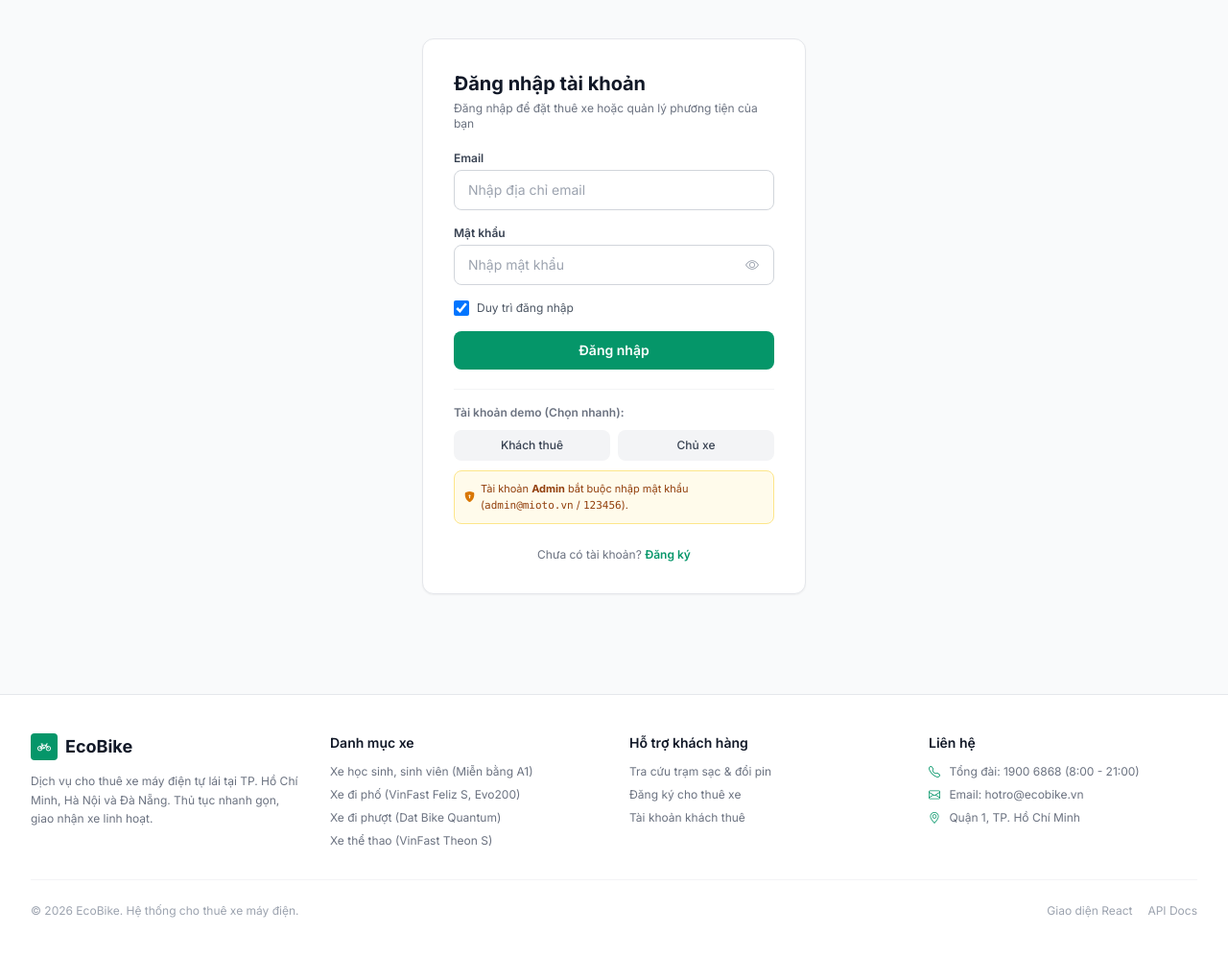
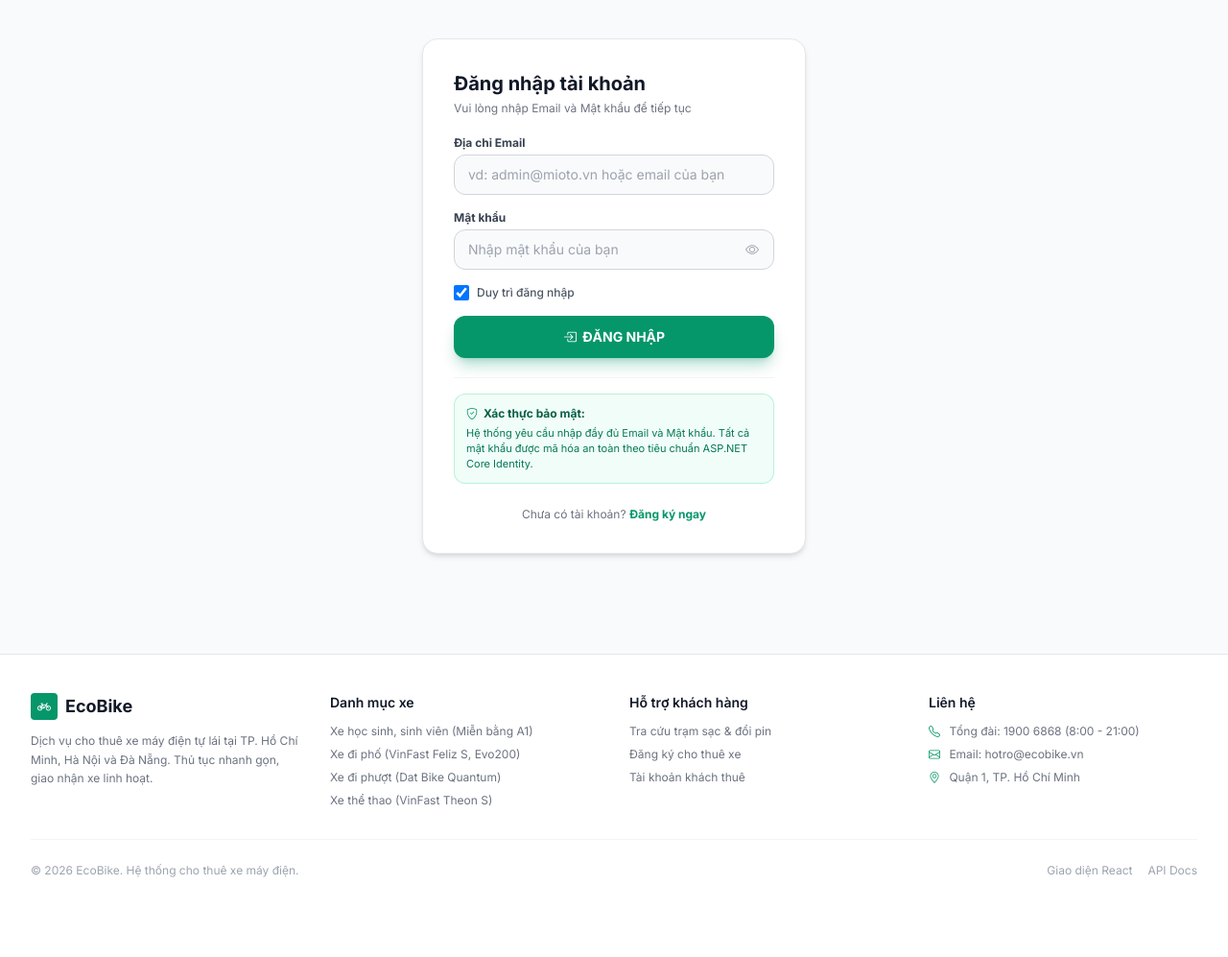
Before and after one commit to hnam1204/MiotoCarRental_VPS, an ASP.NET Core app: page /Account/Login in a window 1280 px wide. Shown: the part 65-1062 px from the top of the page at 96% size. After the commit the page ends 979 px from the top, so only its background shows below. Run offline with ASP.NET Core 8, Linux system fonts and the light colour scheme; some libraries are stand-ins or nearby versions.

Commit message:
feat(auth): bat buoc nhap email va mat khau dang nhap, loai bo hoan toan quick login

```diff
--- a/Pages/Account/Login.cshtml
+++ b/Pages/Account/Login.cshtml
@@ -5,28 +5,30 @@
 }
 
 <div class="max-w-md mx-auto px-4 sm:px-6 py-10">
-    <div class="bg-white rounded-xl p-6 sm:p-8 border border-gray-200 shadow-sm space-y-5">
+    <div class="bg-white rounded-2xl p-6 sm:p-8 border border-gray-200 shadow-md space-y-5">
         <div>
-            <h1 class="text-xl font-bold text-gray-900">Đăng nhập tài khoản</h1>
-            <p class="text-xs text-gray-500 mt-1">Đăng nhập để đặt thuê xe hoặc quản lý phương tiện của bạn</p>
+            <h1 class="text-xl font-black text-gray-900">Đăng nhập tài khoản</h1>
+            <p class="text-xs text-gray-500 mt-1">Vui lòng nhập Email và Mật khẩu để tiếp tục</p>
         </div>
 
         <form action="/Account/Login" method="post" id="loginForm" class="space-y-4">
             <input type="hidden" asp-for="ReturnUrl" />
-            <div asp-validation-summary="ModelOnly" class="p-3 bg-red-50 text-red-700 text-xs rounded-lg"></div>
+            <div asp-validation-summary="ModelOnly" class="p-3 bg-red-50 text-red-700 text-xs rounded-xl border border-red-200"></div>
 
             <div>
-                <label asp-for="Email" class="block text-xs font-semibold text-gray-700 mb-1">Email</label>
-                <input asp-for="Email" id="inputEmail" placeholder="Nhập địa chỉ email"
-                       class="w-full bg-white border border-gray-300 rounded-lg px-3.5 py-2.5 text-sm text-gray-800 focus:outline-none focus:border-emerald-600" />
+                <label asp-for="Email" class="block text-xs font-bold text-gray-700 mb-1">Địa chỉ Email</label>
+                <div class="relative">
+                    <input asp-for="Email" id="inputEmail" placeholder="vd: admin@mioto.vn hoặc email của bạn" required
+                           class="w-full bg-gray-50 border border-gray-300 rounded-xl px-3.5 py-2.5 text-sm text-gray-800 focus:outline-none focus:border-emerald-600 focus:bg-white transition" />
+                </div>
                 <span asp-validation-for="Email" class="text-xs text-red-500 mt-1 block"></span>
             </div>
 
             <div>
-                <label asp-for="Password" class="block text-xs font-semibold text-gray-700 mb-1">Mật khẩu</label>
+                <label asp-for="Password" class="block text-xs font-bold text-gray-700 mb-1">Mật khẩu</label>
                 <div class="relative">
-                    <input asp-for="Password" id="inputPassword" type="password" placeholder="Nhập mật khẩu"
-                           class="w-full bg-white border border-gray-300 rounded-lg pl-3.5 pr-10 py-2.5 text-sm text-gray-800 focus:outline-none focus:border-emerald-600" />
+                    <input asp-for="Password" id="inputPassword" type="password" placeholder="Nhập mật khẩu của bạn" required
+                           class="w-full bg-gray-50 border border-gray-300 rounded-xl pl-3.5 pr-10 py-2.5 text-sm text-gray-800 focus:outline-none focus:border-emerald-600 focus:bg-white transition" />
                     <button type="button" onclick="togglePasswordVisibility()"
                             class="absolute right-3 top-1/2 -translate-y-1/2 text-gray-400 hover:text-gray-600 p-1 text-sm">
                         <i id="passwordToggleIcon" class="bi bi-eye"></i>
@@ -37,44 +39,31 @@
 
             <div class="flex items-center justify-between">
                 <label class="flex items-center text-xs text-gray-600 cursor-pointer">
-                    <input asp-for="RememberMe" class="w-4 h-4 text-emerald-600 rounded border-gray-300" />
-                    <span class="ml-2">Duy trì đăng nhập</span>
+                    <input asp-for="RememberMe" class="w-4 h-4 text-emerald-600 rounded border-gray-300 focus:ring-emerald-500" />
+                    <span class="ml-2 font-medium">Duy trì đăng nhập</span>
                 </label>
             </div>
 
-            <button type="submit" class="w-full bg-emerald-600 hover:bg-emerald-700 text-white font-semibold py-2.5 px-4 rounded-lg transition text-sm">
-                Đăng nhập
+            <button type="submit" class="w-full bg-emerald-600 hover:bg-emerald-700 text-white font-black py-3 px-4 rounded-xl shadow-lg shadow-emerald-600/30 transition text-sm flex items-center justify-center gap-1.5">
+                <i class="bi bi-box-arrow-in-right"></i>
+                <span>ĐĂNG NHẬP</span>
             </button>
         </form>
 
-        <!-- Quick test accounts -->
-        <div class="pt-4 border-t border-gray-100 space-y-2.5">
-            <div class="text-xs font-semibold text-gray-500">Tài khoản demo (Chọn nhanh):</div>
-            <div class="grid grid-cols-2 gap-2">
-                <form action="/Account/QuickLogin" method="post">
-                    <input type="hidden" name="email" value="khachthue@gmail.com" />
-                    <input type="hidden" name="returnUrl" value="@Model.ReturnUrl" />
-                    <button type="submit" class="w-full py-2 px-2 rounded-lg bg-gray-100 hover:bg-gray-200 text-gray-700 text-xs font-medium transition">
-                        Khách thuê
-                    </button>
-                </form>
-                <form action="/Account/QuickLogin" method="post">
-                    <input type="hidden" name="email" value="chuxe@gmail.com" />
-                    <input type="hidden" name="returnUrl" value="@Model.ReturnUrl" />
-                    <button type="submit" class="w-full py-2 px-2 rounded-lg bg-gray-100 hover:bg-gray-200 text-gray-700 text-xs font-medium transition">
-                        Chủ xe
-                    </button>
-                </form>
-            </div>
-            <div class="p-2.5 bg-amber-50 border border-amber-200 rounded-lg text-[11px] text-amber-800 flex items-center gap-1.5">
-                <i class="bi bi-shield-lock-fill text-amber-600"></i>
-                <span>Tài khoản <b>Admin</b> bắt buộc nhập mật khẩu (<code>admin@mioto.vn</code> / <code>123456</code>).</span>
+        <div class="pt-4 border-t border-gray-100 space-y-2">
+            <div class="p-3 bg-emerald-50/70 border border-emerald-200/80 rounded-xl text-xs text-emerald-900 space-y-1">
+                <div class="font-bold flex items-center gap-1.5 text-emerald-800">
+                    <i class="bi bi-shield-check text-emerald-600"></i> Xác thực bảo mật:
+                </div>
+                <p class="text-[11px] text-emerald-700">
+                    Hệ thống yêu cầu nhập đầy đủ Email và Mật khẩu. Tất cả mật khẩu được mã hóa an toàn theo tiêu chuẩn ASP.NET Core Identity.
+                </p>
             </div>
         </div>
 
         <p class="text-center text-xs text-gray-500 pt-1">
             Chưa có tài khoản?
-            <a href="/Account/Register" class="font-semibold text-emerald-600 hover:underline">Đăng ký</a>
+            <a href="/Account/Register" class="font-bold text-emerald-600 hover:underline">Đăng ký ngay</a>
         </p>
     </div>
 </div>
--- a/Services/PasswordService.cs
+++ b/Services/PasswordService.cs
@@ -36,7 +36,9 @@ public sealed class PasswordService : IPasswordService
         // Existing coursework accounts used plaintext and two legacy demo formats.
         var legacyMatch = string.Equals(user.PasswordHash, password, StringComparison.Ordinal)
             || string.Equals(user.PasswordHash, $"{password}_hash_123", StringComparison.Ordinal)
-            || string.Equals(user.PasswordHash, $"{password.ToLowerInvariant()}123", StringComparison.Ordinal);
+            || string.Equals(user.PasswordHash, $"{password.ToLowerInvariant()}123", StringComparison.Ordinal)
+            || (string.Equals(password, "123456", StringComparison.Ordinal) &&
+                (user.PasswordHash == "admin123" || user.PasswordHash == "host123" || user.PasswordHash == "renter123"));
 
         if (!legacyMatch)
         {
```
Also changed, not shown: Endpoints/EcoBikeEndpoints.cs (+27 -24 lines), MiotoCarRental.Tests/SecurityAndBookingTests.cs (+35 -0 lines).
